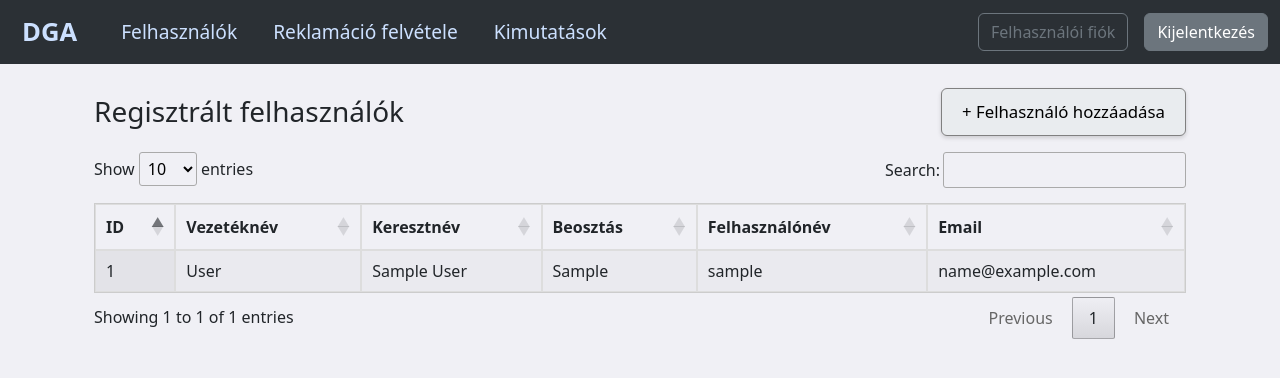
After one commit to Reklamaciokezelo-projekt/reklamaciokezelo-webalkalmazas, a Flask app: page /profiles in a window 1280 px wide. The commit adds this page. Shown: the top 378 px of the page. Run offline with Flask 3, Linux system fonts and the light colour scheme; a user stored in the database is signed in; tables that the repository leaves empty hold one stand-in row (values such as "Sample post"); some libraries are stand-ins or nearby versions.

Commit message:
RKR-11: felhasználói fiók módosítása és profiles html hozzáadása

```diff
--- a/application/__init__.py
+++ b/application/__init__.py
@@ -4,6 +4,8 @@ from flask_bcrypt import Bcrypt
 from flask_login import LoginManager
 
 
+# A Flask alkalmazás, az adatbázis-kezelés (SQLAlchemy), a jelszó-hash(Bcrypt)
+# és a bejelentkezés-kezelés (LoginManager) inicializálása és alapbeállításai
 app = Flask(__name__)
 db = SQLAlchemy()
 app.config.from_object('config')
@@ -15,7 +17,9 @@ login_manager.login_message = "Az oldal használatához be kell jelentkezned"
 login_manager.login_message_category = 'danger'
 login_manager.login_view = 'login'
 
+# betölti a route-okat, hogy a Flask tudja, milyen URL-eket kezeljen
 from application import routes
 
+# Az app_context aktiválja a Flask alkalmazást, így a SQLAlchemy hozzáfér a konfigurációhoz és létre tudja hozni a táblákat
 with app.app_context():
     db.create_all()
--- a/application/models.py
+++ b/application/models.py
@@ -10,10 +10,13 @@ class User(db.Model, UserMixin):
     __tablename__ = 'users' # táblanév
 
     id = db.Column(db.Integer, primary_key=True)
+    surname = db.Column(db.String(50), nullable=False)
+    forename = db.Column(db.String(50), nullable=False)
+    rank = db.Column(db.String(30), nullable=False)
     username = db.Column(db.String(20), unique=True, nullable=False)
     email = db.Column(db.String(120), unique=True, nullable=False)
     password = db.Column(db.String(60), nullable=False)
 
+    # Az adott osztály reprezentációja
     def __repr__(self):
         return f"User ({self.username}, {self.email})"
-    # Az adott osztály reprezentációja
--- a/application/routes.py
+++ b/application/routes.py
@@ -2,7 +2,7 @@ from flask import render_template, redirect, url_for, request, flash, abort
 from flask_login import login_user, current_user, login_required, logout_user
 from application import app, db, bcrypt
 from application.models import User
-from application.forms import NewUserForm, LoginForm
+from application.forms import NewUserForm, LoginForm, UpdateAccountForm, DeleteAccountForm, ChangePasswordForm
 
 
 @app.route('/')
@@ -11,12 +11,13 @@ def home():
     return render_template('index.html', title='Főoldal')
 
 
+# Regisztráció / Adminhoz adni, igazítani
 @app.route('/register', methods=['GET', 'POST'])
 def register():
     form = NewUserForm() # forms.py-ból meghívom az osztálykonstruktort
     if form.validate_on_submit(): # ha POST metódussal érkezünk
         hashed_password = bcrypt.generate_password_hash(form.password.data).decode('utf-8')
-        user = User(username=form.username.data, email=form.email.data, password=hashed_password)
+        user = User(surname=form.surname.data, forename=form.forename.data, rank=form.rank.data, username=form.username.data, email=form.email.data, password=hashed_password)
         db.session.add(user)
         db.session.commit()
         flash("A fiók elkészült, Jelentkezz be")
@@ -25,6 +26,7 @@ def register():
     return render_template('register.html', title="Felhasználói fiók létrehozása", form=form)
 
 
+# Bejelentkezés
 @app.route('/login', methods=['GET', 'POST'])
 def login():
     if current_user.is_authenticated: # ha a felhasználó be van jelentkezve és a login url-re navigál, a rendszer átirányítja a home-ra
@@ -34,19 +36,74 @@ def login():
         user = User.query.filter_by(email=form.email.data).first() # a megadott adat alapján kiolvasás az adatbázisból
         if user and bcrypt.check_password_hash(user.password, form.password.data): # beírt jelszó és tárolt jelszó összehasonlítása
             login_user(user, remember=form.remember.data)
+            #next_page = redirect.args.get('next')
+            #return redirect(next_page) if next_page else redirect(url_for('account'))
             return redirect(url_for('account'))
         else:
             flash("Sikertelen bejelentkezés. Hibás felhasználónév vagy jelszó", 'danger')
     return render_template('login.html', title='Bejelentkezés', form=form)
 
 
+# Kijelentkezés
 @app.route('/logout')
 def logout():
     logout_user()
     return redirect(url_for('home'))
 
 
-@app.route('/account')
+# Felhasználói fiók
+@app.route('/account', methods=["GET", "POST"])
 @login_required
 def account():
-    return render_template('account.html', title='Felhasználói fiók')
+        return render_template('account.html', title='Felhasználói fiók')
+
+# Profiles lap az admin dashboard
+@app.route("/profiles")
+@login_required
+def profiles():
+    users = User.query.all()
+    return render_template('profiles.html', title='Felhasználók', users=users)
+
+# Jelszó módosítás
+@app.route("/change_password", methods=["GET", "POST"])
+@login_required
+def change_password():
+    form = ChangePasswordForm()
+
+    # validáció és módosítás
+    if form.validate_on_submit():
+        if bcrypt.check_password_hash(current_user.password, form.current_password.data):
+            hashed_pw = bcrypt.generate_password_hash(form.new_password.data).decode('utf-8')
+            current_user.password = hashed_pw
+            db.session.commit()
+            flash('A jelszó sikeresen módosult.', 'success')
+            return redirect(url_for('account'))
+        else:
+            flash('A megadott jelenlegi jelszó hibás.', 'danger')
+
+    return render_template('change_password.html', form=form)
+
+
+# Felhasználói fiók törlése
+@app.route("/delete_account", methods=["GET", "POST"])
+@login_required
+def delete_account():
+    form = DeleteAccountForm()
+
+    if form.validate_on_submit():
+        # Ha a felhasználó megszakítja
+        if form.cancel.data:
+            flash("A fiók törlése megszakítva.", "secondary")
+            return redirect(url_for('account'))
+
+        # Fiók törlése
+        if form.confirm.data:
+            user_id = current_user.id
+            logout_user()
+            user = User.query.get(user_id)
+            db.session.delete(user)
+            db.session.commit()
+            flash("A fiók sikeresen törölve.", "info")
+            return redirect(url_for('home'))
+
+    return render_template('delete_account.html', form=form)
--- a/application/static/style.css
+++ b/application/static/style.css
@@ -29,3 +29,51 @@ form {
 .form-group {
     margin-bottom: 15px;
 }
+
+.account-card {
+    max-width: 600px;
+    margin: 0 auto;
+    border-radius: 10px;
+    padding: 20px;
+    background-color: #ffffff;
+    box-shadow: 0 4px 12px rgba(0, 0, 0, 0.12);
+}
+
+.account-text {
+    font-size: 1.1rem;
+}
+
+.account-button-wrapper {
+    max-width: 600px;
+    margin: 30px auto 0 auto;
+    text-align: center;
+}
+
+#usersTable {
+    border: 1px solid #ccc;
+}
+
+#usersTable th, #usersTable td {
+    border: 1px solid #ddd;
+}
+
+div.dataTables_filter {
+    margin-bottom: 15px;
+}
+
+.custom-add-btn {
+    background-color: #e9ecef;
+    color: #000;
+    font-size: 1.05rem;
+    padding: 10px 20px;
+    border-radius: 6px;
+    box-shadow: 0 2px 4px rgba(0,0,0,0.15);
+    transition: background-color .5s, box-shadow .5s;
+    border: 1px solid gray;
+}
+
+.custom-add-btn:hover {
+    background-color: #dee2e6;
+    box-shadow: 0 4px 8px rgba(0,0,0,0.25);
+    text-decoration: none;
+}
--- a/application/templates/index.html
+++ b/application/templates/index.html
@@ -4,6 +4,12 @@
         <meta charset="UTF-8">
         <meta http-equiv="X-UA-Compatible" content="IE=edge" />
         <link href="https://cdn.jsdelivr.net/npm/bootstrap@5.3.8/dist/css/bootstrap.min.css" rel="stylesheet" integrity="sha384-sRIl4kxILFvY47J16cr9ZwB07vP4J8+LH7qKQnuqkuIAvNWLzeN8tE5YBujZqJLB" crossorigin="anonymous">
+        <!-- CDN a netről -->
+        <!-- <link rel="stylesheet" href="https://cdn.datatables.net/2.3.5/css/dataTables.dataTables.min.css">
+        <link rel="stylesheet" href="https://cdn.datatables.net/responsive/3.0.7/css/responsive.dataTables.min.css"> -->
+        <!-- DataTables CSS -->
+        <link rel="stylesheet" href="https://cdn.datatables.net/1.13.6/css/jquery.dataTables.min.css">
+        <link rel="stylesheet" href="https://cdn.datatables.net/responsive/2.5.0/css/responsive.dataTables.min.css">
         <meta name="viewport" content="width=device-width, initial-scale=1.0">
         <link rel="stylesheet" href="./../static/style.css" />
         <title>Reklamációkezelő</title>
@@ -26,9 +32,12 @@
                     <span class="navbar-toggler-icon"></span>
                 </button>
 
-                <!-- Menüpontok -->
+                <!-- Menüpontok  EZEK NEM KELLENEK-->
                 <div class="collapse navbar-collapse" id="navbarSupportedContent">
                     <ul class="navbar-nav me-auto mb-2 mb-lg-0">
+                        <li class="nav-item">
+                            <a class="nav-link" href="{{ url_for('profiles') }}">Felhasználók</a>
+                        </li>
                         <li class="nav-item">
                             <a class="nav-link" aria-current="page" href="#">Reklamáció felvétele</a>
                         </li>
@@ -44,7 +53,7 @@
                         <a href="{{ url_for('account') }}" class="btn btn-outline-secondary">Felhasználói fiók</a>
                         <a href="{{ url_for('logout') }}" class="btn btn-secondary ms-3">Kijelentkezés</a>
                     {% else %}
-                        <a href="{{ url_for('register') }}" class="btn btn-outline-secondary">Regisztráció</a>
+                        <a href="{{ url_for('register') }}" class="btn btn-outline-secondary">Regisztráció</a> <!-- Nem kell -->
                         <a href="{{ url_for('login') }}" class="btn btn-secondary ms-3">Bejelentkezés</a>
                     {% endif %}
                 </div>
@@ -68,13 +77,22 @@
                 {% endwith %}
             </div>
 
-            {% block content %}
-            {% endblock content %}
+            {% block content %}{% endblock content %}
+            {% block scripts %}
+                <!-- Bootstrap script link -->
+                <script src="https://cdn.jsdelivr.net/npm/bootstrap@5.3.8/dist/js/bootstrap.bundle.min.js" integrity="sha384-FKyoEForCGlyvwx9Hj09JcYn3nv7wiPVlz7YYwJrWVcXK/BmnVDxM+D2scQbITxI" crossorigin="anonymous"></script>
+            {% endblock scripts %}
 
         </div>
 
-        <!-- Bootstrap script link -->
-        <script src="https://cdn.jsdelivr.net/npm/bootstrap@5.3.8/dist/js/bootstrap.bundle.min.js" integrity="sha384-FKyoEForCGlyvwx9Hj09JcYn3nv7wiPVlz7YYwJrWVcXK/BmnVDxM+D2scQbITxI" crossorigin="anonymous"></script>
+        <!-- JQuery script link -->
+        <!-- <script src="https://code.jquery.com/jquery-3.7.1.min.js"></script> -->
+
+        <!-- DataTables script link -->
+        <!-- <script src="https://cdn.datatables.net/2.3.5/js/dataTables.min.js"></script>
+        <script src="https://cdn.datatables.net/responsive/3.0.7/js/dataTables.responsive.min.js"></script> -->
+
+
 
     </body>
 </html>
--- /dev/null
+++ b/application/templates/profiles.html
@@ -0,0 +1,60 @@
+{% extends 'index.html' %}
+
+{% block content %}
+
+    <div class="container mt-4">
+        <div class="d-flex justify-content-between align-items-center mb-3">
+            <h3 class="mb-0">Regisztrált felhasználók</h3>
+            <a href="#" class="btn custom-add-btn">+ Felhasználó hozzáadása</a>
+        </div>
+
+        <table id="usersTable" class="display responsive nowrap" style="width:100%">
+            <thead>
+                <tr>
+                    <th>ID</th>
+                    <th>Vezetéknév</th>
+                    <th>Keresztnév</th>
+                    <th>Beosztás</th>
+                    <th>Felhasználónév</th>
+                    <th>Email</th>
+                </tr>
+            </thead>
+
+            <tbody>
+                {% for u in users %}
+                <tr>
+                    <td>{{ u.id }}</td>
+                    <td>{{ u.surname }}</td>
+                    <td>{{ u.forename }}</td>
+                    <td>{{ u.rank }}</td>
+                    <td>{{ u.username }}</td>
+                    <td>{{ u.email }}</td>
+                </tr>
+                {% endfor %}
+            </tbody>
+        </table>
+    </div>
+{% endblock content %}
+
+{% block scripts %}
+    {{ super() }}
+    <!-- jQuery -->
+    <script src="https://code.jquery.com/jquery-3.7.1.min.js"></script>
+
+    <!-- DataTables JS -->
+    <script src="https://cdn.datatables.net/1.13.6/js/jquery.dataTables.min.js"></script>
+    <script src="https://cdn.datatables.net/responsive/2.5.0/js/dataTables.responsive.min.js"></script>
+
+    <!-- DataTables inicializálása. -->
+    <script>
+        $(document).ready(function() {
+            $('#usersTable').DataTable({
+                responsive: true,
+
+                language: {
+                    url: "https://cdn.datatables.net/plug-ins/2.3.5/i18n/hu.json"
+                }
+            });
+        });
+    </script>
+{% endblock scripts %}
--- a/run.py
+++ b/run.py
@@ -1,4 +1,4 @@
 from application import app
 
 if __name__ == "__main__":
-    app.run(debug=True, use_reloader=False)
+    app.run(debug=True, use_reloader=True)
```
Also changed, not shown: application/forms.py (+40 -2 lines), application/templates/account.html (+25 -2 lines), application/templates/change_password.html (added, +40 -0 lines), application/templates/delete_account.html (added, +19 -0 lines), application/templates/register.html (+46 -4 lines), docs/requirements.md (added, +90 -0 lines), pelda.txt (deleted).
